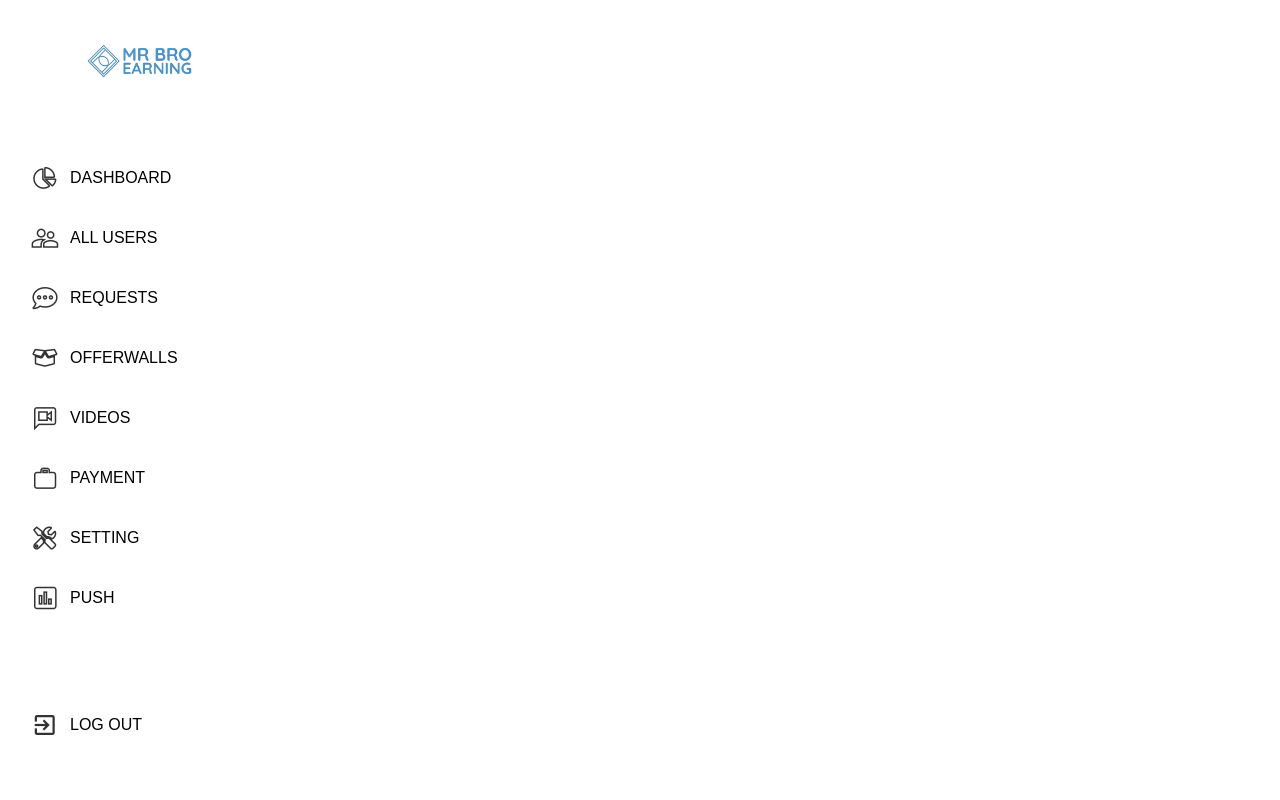
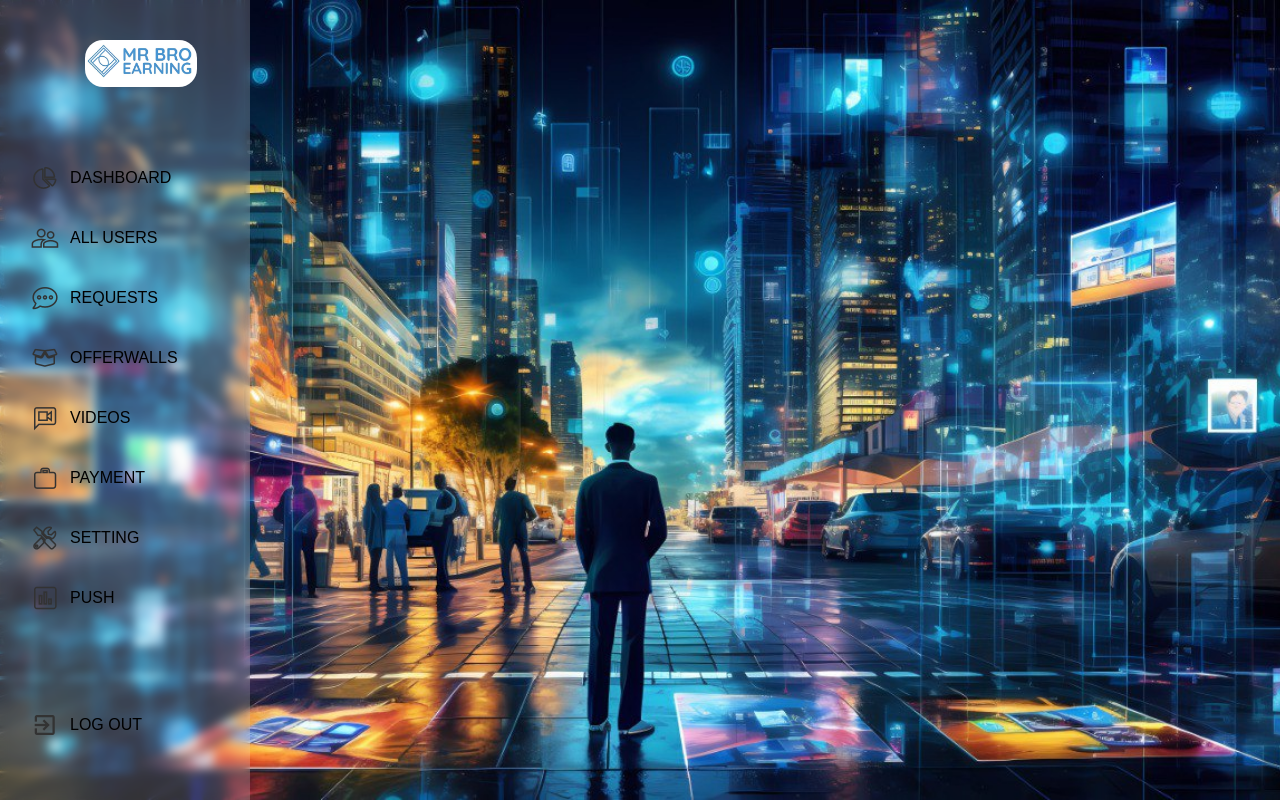
Before and after one commit to SyedDanish555/AdminPannel, a plain HTML site: page index.html in a window 1280 px wide. Drawn offline with Linux system fonts and the light colour scheme.

Commit message:
Update style.css
Have changed path of background image

```diff
--- a/style.css
+++ b/style.css
@@ -7,7 +7,7 @@
 .header {
     width: 100%;
     height: 100vh;
-    background-image: url('images/background.jpg');
+    background-image: url('background.jpg');
     background-position: center;
     background-size: cover;
 }
```
